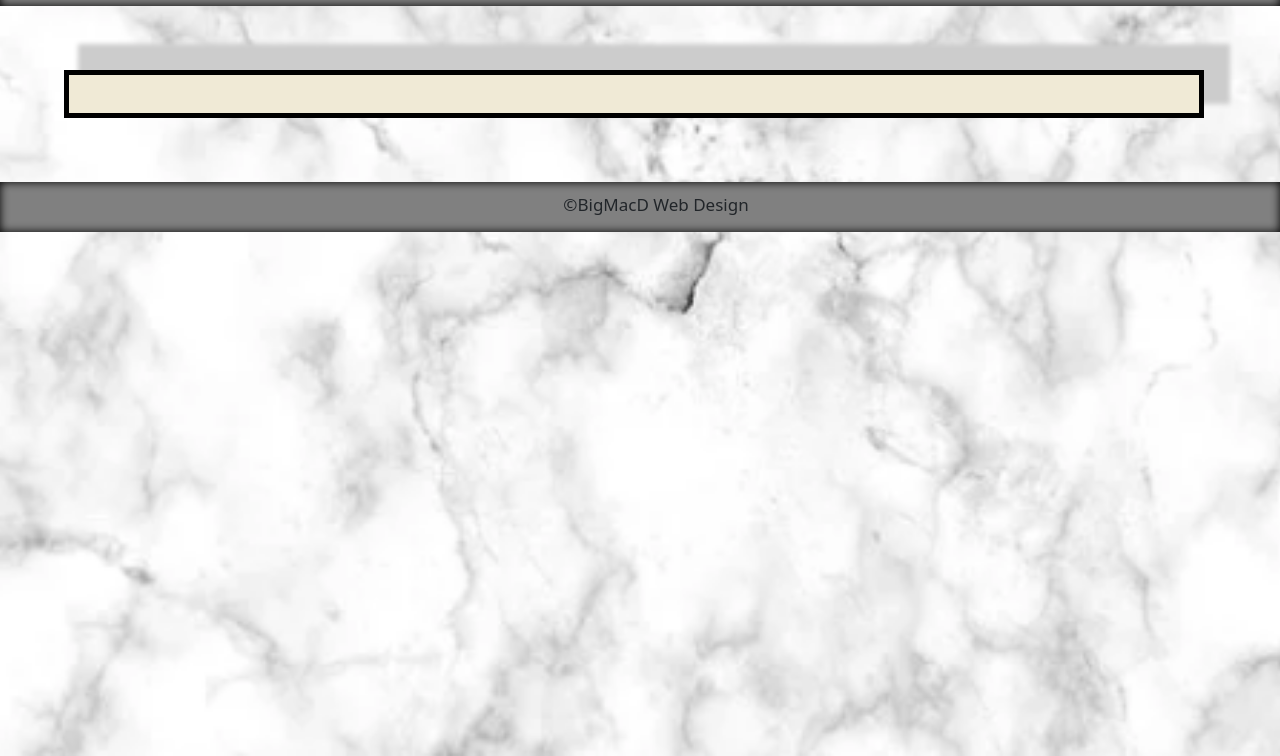
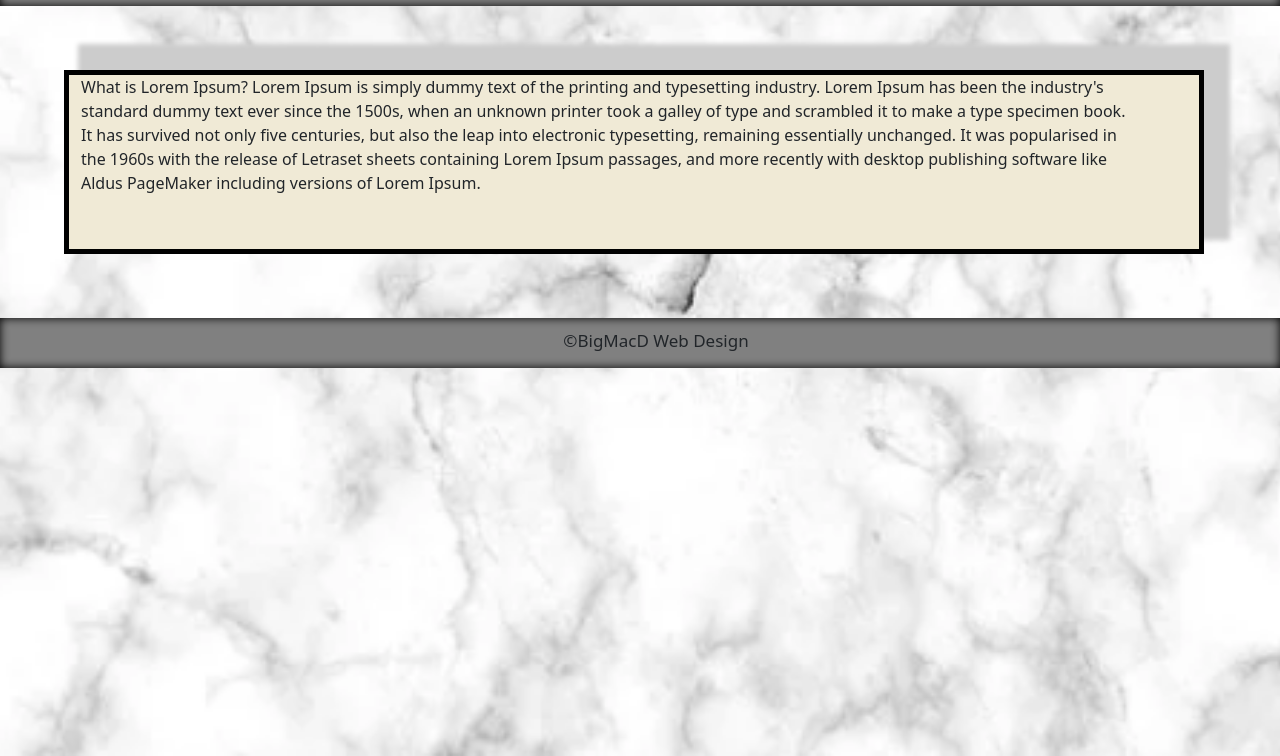
Before and after one commit to BigMacD-WebDesign/responsive_portfolio_remake, a plain HTML site: page portfolio.html in a window 1280 px wide. Shown: the part 44-800 px from the top of the page. Drawn offline with nearby package versions, Linux system fonts and the light colour scheme.

Commit message:
Added additional text to contact and portfolio.html files

```diff
--- a/assets/JS/index.js
+++ b/assets/JS/index.js
@@ -1,3 +1,3 @@
 $(document).ready(function () {
-    $("a[href*='" + location.pathname + "']").addClass("current");
+
 });
--- a/portfolio.html
+++ b/portfolio.html
@@ -25,7 +25,11 @@
         </nav>
     </div>
 
-    <div class="container"></div>
+    <div class="container">
+        <p>What is Lorem Ipsum?
+            Lorem Ipsum is simply dummy text of the printing and typesetting industry. Lorem Ipsum has been the industry's standard dummy text ever since the 1500s, when an unknown printer took a galley of type and scrambled it to make a type specimen book. It has survived not only five centuries, but also the leap into electronic typesetting, remaining essentially unchanged. It was popularised in the 1960s with the release of Letraset sheets containing Lorem Ipsum passages, and more recently with desktop publishing software like Aldus PageMaker including versions of Lorem Ipsum.</p>
+    </div>
+
 
 
     <footer class="footerSection">
@@ -33,5 +37,7 @@
             <li class="copy">&copy;BigMacD Web Design</li>
         </ul>
     </footer>
+
+    <script src="assets/JS/index.js"></script>
 </body>
 </html>
```
Also changed, not shown: contact.html (+3 -1 lines).
